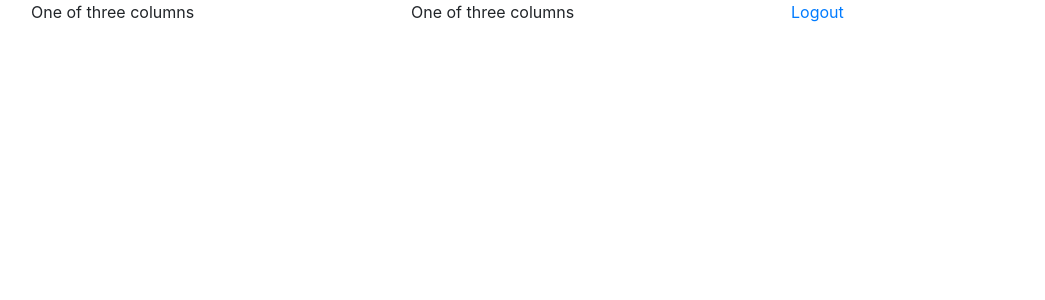
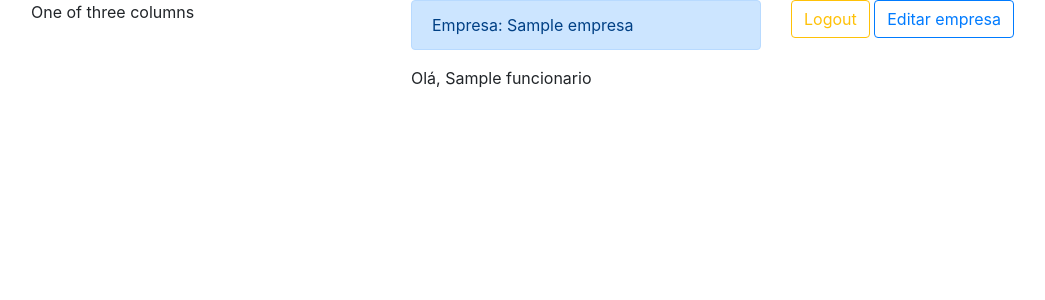
Before and after one commit to LeandroSCoutinho/gestao_rh, a Django app: page / in a window 1280 px wide. Shown: the top 300 px of the page, without its empty margins (54-1099 px from the left). Run offline with Django 4.2, Linux system fonts and the light colour scheme; a user stored in the database is signed in; tables that the repository leaves empty hold one stand-in row (values such as "Sample post"); some libraries are stand-ins or nearby versions.

Commit message:
crud empresa

```diff
--- a/apps/core/templates/core/index.html
+++ b/apps/core/templates/core/index.html
@@ -6,10 +6,21 @@
       One of three columns
     </div>
     <div class="col-sm">
-      One of three columns
+        {% if usuario.funcionario.empresa %}
+            <div class="alert alert-primary" role="alert">
+             Empresa: {{ usuario.funcionario.empresa.nome }}
+            </div>
+        {% endif %}
+        Olá, {{ usuario.funcionario.nome }}
     </div>
     <div class="col-sm">
-      <a href=" {% url 'logout' %}">Logout</a>
+      <a class="btn btn-outline-warning" href=" {% url 'logout' %}">Logout</a>
+
+        {% if usuario.funcionario.empresa %}
+            <a class="btn btn-outline-primary" href="{% url 'edit_empresa' usuario.funcionario.empresa.id %}">Editar empresa</a>
+        {% else %}
+            <a class="btn btn-outline-primary" href="{% url 'create_empresa' %}">Criar empresa</a>
+        {% endif %}
     </div>
   </div>
 {% endblock %}
--- a/apps/core/views.py
+++ b/apps/core/views.py
@@ -1,6 +1,9 @@
 from django.shortcuts import render
 from django.contrib.auth.decorators import login_required
+from apps.funcionarios.models import Funcionario
 
 @login_required
-def home(request) :
-    return render(request, 'core/index.html')
+def home(request):
+    data = {}
+    data['usuario'] = request.user
+    return render(request, 'core/index.html', data)
--- a/apps/empresas/models.py
+++ b/apps/empresas/models.py
@@ -1,4 +1,11 @@
 from django.db import models
+from django.shortcuts import reverse
 
 class Empresa (models.Model) :
     nome =  models.CharField(max_length=100, help_text='Nome da empresa')
+
+    def __str__(self):
+        return self.nome
+
+    def get_absolute_url(self):
+        return reverse('home')
--- /dev/null
+++ b/apps/empresas/urls.py
@@ -0,0 +1,7 @@
+from django.urls import path
+from .views import EmpresaCreate, EmpresaEdit
+
+urlpatterns = [
+    path('novo', EmpresaCreate.as_view(), name='create_empresa'),
+    path('editar/<int:pk>/', EmpresaCreate.as_view(), name='edit_empresa'),
+]
--- a/apps/funcionarios/models.py
+++ b/apps/funcionarios/models.py
@@ -1,13 +1,13 @@
 from django.db import models
 from django.contrib.auth.models import User
 from apps.departamentos.models import Departamento
-from apps.empresa.models import Empresa
+from apps.empresas.models import Empresa
 
 class Funcionario(models.Model) :
     nome = models.CharField(max_length=100)
     user = models.OneToOneField(User, on_delete=models.PROTECT)
     departamentos = models.ManyToManyField(Departamento)
-    empresa = models.ForeignKey(Empresa, on_delete=models.PROTECT)
+    empresa = models.ForeignKey(Empresa, on_delete=models.PROTECT, null=True, blank=True)
 
     def __str__(self):
         return self.nome
--- a/gestao_rh/settings.py
+++ b/gestao_rh/settings.py
@@ -37,7 +37,7 @@ INSTALLED_APPS = [
     'django.contrib.sessions',
     'django.contrib.messages',
     'django.contrib.staticfiles',
-    'apps.empresa',
+    'apps.empresas',
     'apps.funcionarios',
     'apps.departamentos',
     'apps.documentos',
--- a/gestao_rh/urls.py
+++ b/gestao_rh/urls.py
@@ -4,6 +4,7 @@ from django.urls import path, include
 urlpatterns = [
     path('', include('apps.core.urls')),
     path('funcionarios/', include('apps.funcionarios.urls')),
+    path('empresa/', include('apps.empresas.urls')),
     path('admin/', admin.site.urls),
     path('accounts/', include('django.contrib.auth.urls')),
 ]
--- a/templates/registration/login.html
+++ b/templates/registration/login.html
@@ -5,7 +5,7 @@
    <form method="post">
         {% csrf_token %}
         {{form.as_p }}
-        <button type="submit">Login</button>
+        <button class="btn btn-primary" type="submit">Login</button>
     </form>
 
 {% endblock %}
```
Also changed, not shown: apps/empresas/templates/empresas/empresa_form.html (added, +10 -0 lines), apps/empresas/views.py (+18 -1 lines), apps/departamentos/migrations/0001_initial.py, apps/documentos/migrations/0001_initial.py, apps/empresas/migrations/0001_initial.py, apps/funcionarios/migrations/0001_initial.py, apps/registro_hora_extra/migrations/0001_initial.py.
